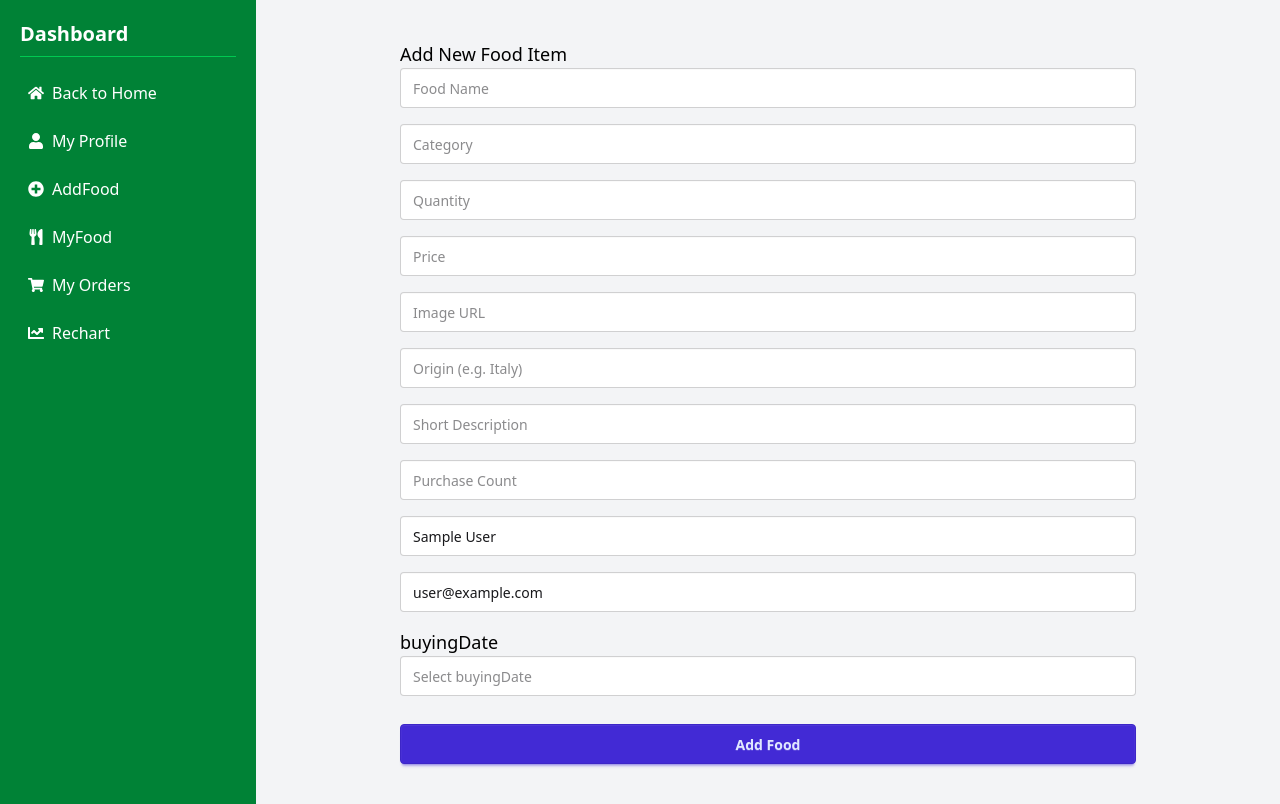
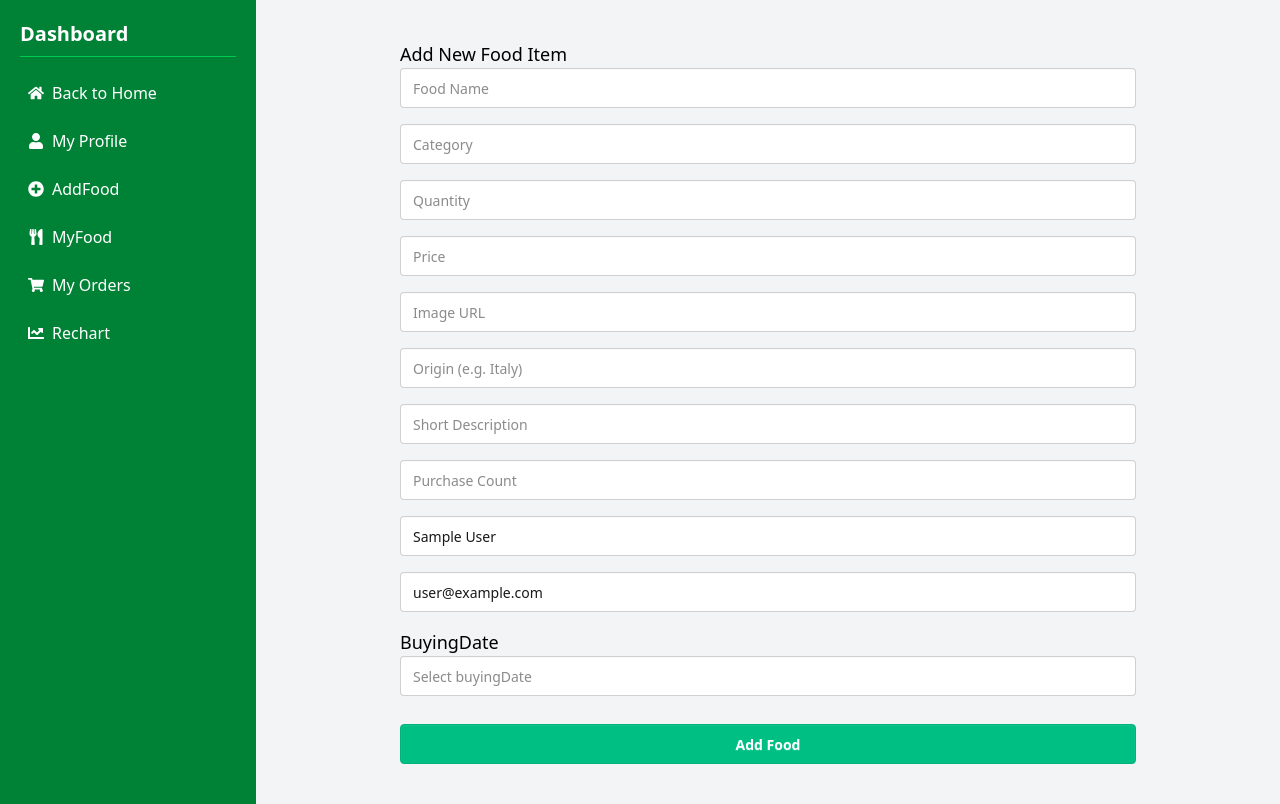
Before and after one commit to shiuly-28/management-restaurant, a React (Vite) app in the folder client/: page /dashboard/addFood in a window 1280 px wide. Built offline with nearby package versions, Linux system fonts and the light colour scheme; no server answers; sample sign-in values are in the browser's storage.

Commit message:
updated the desine

```diff
--- a/client/src/Dashboard/AddFood.jsx
+++ b/client/src/Dashboard/AddFood.jsx
@@ -67,7 +67,7 @@ const AddFood = () => {
 
 
                 <div className='grid '>
-                    <label className={`${darkMode ? "text-gray-300" : "text-black"} text-lg`}>buyingDate</label>
+                    <label className={`${darkMode ? "text-gray-300" : "text-black"} text-lg`}>BuyingDate</label>
                     <DatePicker
                         selected={selectedDate}
                         onChange={(date) => setSelectedDate(date)}
@@ -80,7 +80,7 @@ const AddFood = () => {
                 </div>
 
 
-                <input type="submit" className="btn btn-primary mt-3" value="Add Food" />
+                <input type="submit" className="btn btn-active btn-success text-white mt-3" value="Add Food" />
 
             </form>
         </div>
--- a/client/src/Dashboard/DashboardAnalytics/DashboardAnalytics.jsx
+++ b/client/src/Dashboard/DashboardAnalytics/DashboardAnalytics.jsx
@@ -54,15 +54,15 @@ const DashboardAnalytics = () => {
       <div className="grid md:grid-cols-3 gap-6 text-center">
         <div className="bg-green-500 p-5 rounded-xl shadow">
           <h3 className="text-xl font-semibold text-black">Total Orders</h3>
-          <p className="text-3xl font-bold text-green-600">{analytics.totalOrders}</p>
+          <p className="text-3xl font-bold text-black">{analytics.totalOrders}</p>
         </div>
         <div className="bg-yellow-100 p-5 rounded-xl shadow">
-          <h3 className="text-xl font-semibold">Total Income</h3>
-          <p className="text-3xl font-bold text-yellow-600">${analytics.totalIncome}</p>
+          <h3 className="text-xl font-semibold text-black">Total Income</h3>
+          <p className="text-3xl font-bold text-black">${analytics.totalIncome}</p>
         </div>
         <div className="bg-blue-100 p-5 rounded-xl shadow">
-          <h3 className="text-xl font-semibold">Top Foods</h3>
-          <p className="text-md font-medium">
+          <h3 className="text-xl font-semibold text-black">Top Foods</h3>
+          <p className="text-md text-black font-medium">
             {analytics.topFoods && analytics.topFoods.length > 0
               ? analytics.topFoods.map(f => f.name).join(", ")
               : "No data available"
@@ -73,7 +73,7 @@ const DashboardAnalytics = () => {
 
       {/* Chart Section */}
       <div className="p-6 rounded-xl shadow">
-        <h3 className="text-xl font-semibold mb-4 text-center">Top Selling Foods</h3>
+        <h3 className="text-xl font-semibold mb-4 text-center text-black">Top Selling Foods</h3>
         {analytics.topFoods && analytics.topFoods.length > 0 ? (
           <ResponsiveContainer width="100%" height={300}>
             <BarChart data={analytics.topFoods}>
```
